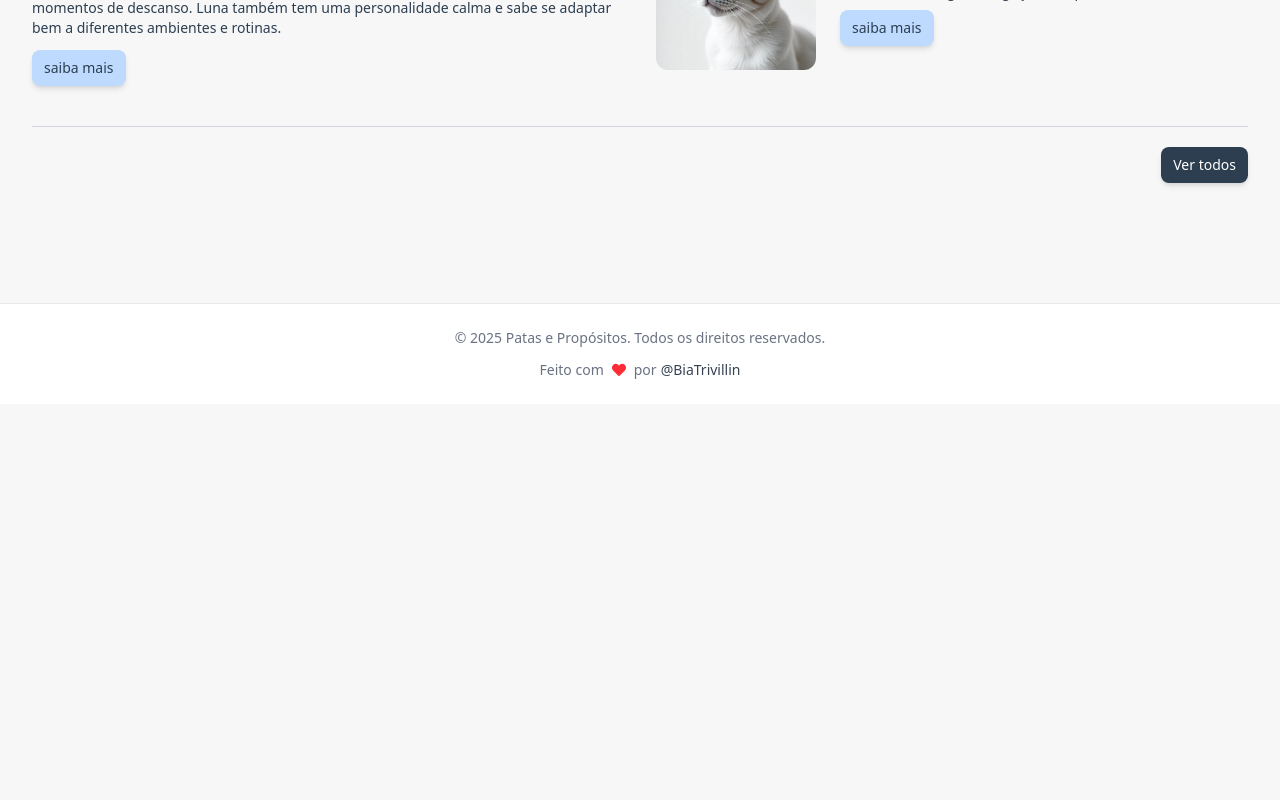
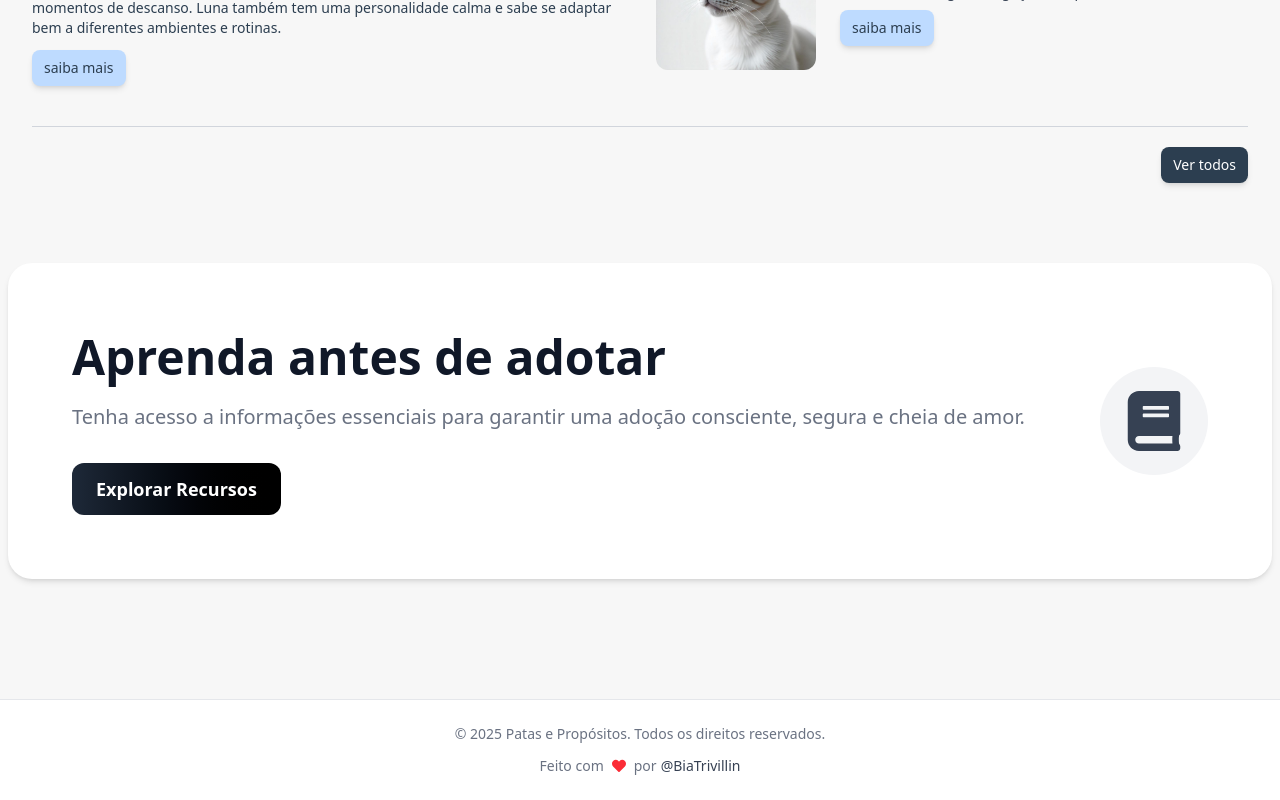
Before and after one commit to biaTrivillin/patas-e-propositos, a Next.js app: page / in a window 1280 px wide. Shown: the part 2111-2911 px from the top of the page. Before the commit the page ends 2515 px from the top, so only its background shows below. Built offline with nearby package versions, Linux system fonts and the light colour scheme.

Commit message:
criando secao de aprendizado

```diff
--- /dev/null
+++ b/src/app/components/EducativeSection.tsx
@@ -0,0 +1,30 @@
+"use client";
+
+import Link from "next/link";
+import { FaBook } from "react-icons/fa";
+
+export default function EducativeSection() {
+  return (
+    <section className="bg-white rounded-3xl p-10 md:p-16 shadow-md hover:shadow-lg transition mx-2 text-center md:text-left flex flex-col md:flex-row items-center gap-10">
+      <div className="flex-1 order-2 md:order-1">
+        <h2 className="text-4xl md:text-5xl font-extrabold text-gray-900 mb-4 leading-tight">
+          Aprenda antes de adotar
+        </h2>
+        <p className="text-gray-500 text-lg md:text-xl mb-8">
+          Tenha acesso a informações essenciais para garantir uma adoção consciente, segura e cheia de amor.
+        </p>
+        <Link href="/recursos-educativos">
+          <button className="px-6 py-3 rounded-xl text-white font-semibold text-lg bg-gradient-to-r from-gray-800 to-black hover:opacity-90 transition">
+            Explorar Recursos
+          </button>
+        </Link>
+      </div>
+
+      <div className="order-1 md:order-2 flex-shrink-0">
+        <div className="bg-gray-100 rounded-full p-6 flex items-center justify-center">
+          <FaBook className="text-gray-700 text-5xl md:text-6xl" />
+        </div>
+      </div>
+    </section>
+  );
+}
--- a/src/app/page.tsx
+++ b/src/app/page.tsx
@@ -2,6 +2,7 @@ import { FaCat, FaDog } from "react-icons/fa";
 import AdoptionSection from "./components/AdoptionSection";
 import DonateBanner from "./components/DonateBanner";
 import HomeBanner from "./components/HomeBanner";
+import EducativeSection from "./components/EducativeSection";
 
 const especies = [
   {
@@ -24,13 +25,14 @@ export default function Home() {
       {
         especies.map(especie => (
           <AdoptionSection
-            key={especie.codigo}
-            especie={especie.especie}
-            icon={especie.icon}
-            codigo={especie.codigo}
+          key={especie.codigo}
+          especie={especie.especie}
+          icon={especie.icon}
+          codigo={especie.codigo}
           />
         ))
       }
+      <EducativeSection/>
 
     </div>
   );
```
